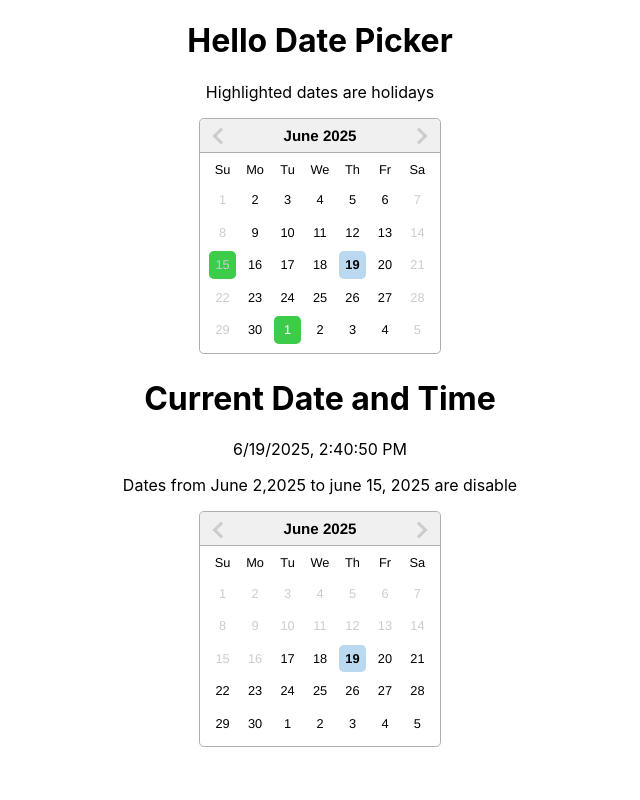
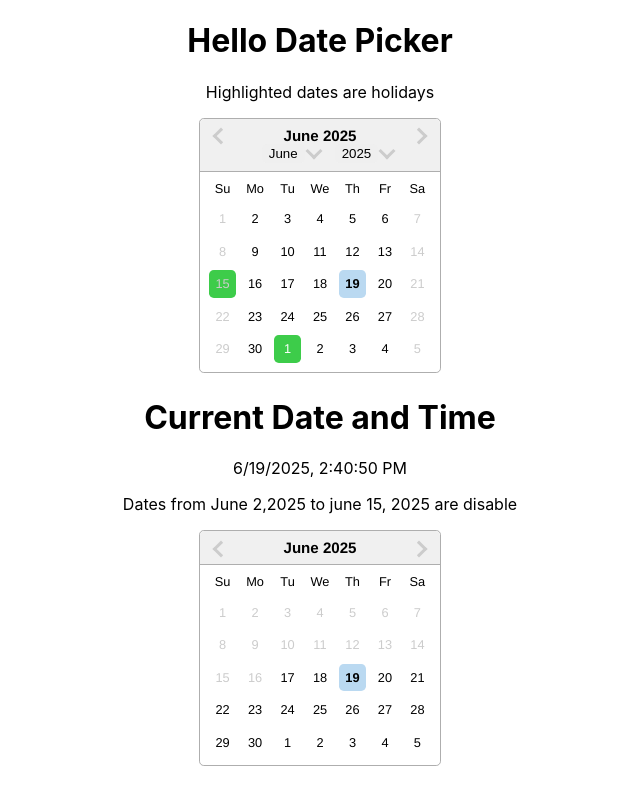
Before and after one commit to teja-reddy21/calendar, a React (Create React App) app: page / in a window 1280 px wide. Shown: the whole page, without its empty margins (320-960 px from the left). Built offline with nearby package versions, Linux system fonts and the light colour scheme.

Commit message:
added scrollable month and year

```diff
--- a/src/components/ReactDatePicker.jsx
+++ b/src/components/ReactDatePicker.jsx
@@ -41,8 +41,13 @@ const highlightImportantDates=(date)=>{
         filterDate={filterWeekends}
         // showTimeSelect
         // timeIntervals={30}
-        // timeFormat='hh:mm'    for time slection
+        // timeFormat='hh:mm'   // for time slection
         highlightDates={importantDates.map((dateString)=>new Date(dateString))}
+        showMonthDropdown
+        showYearDropdown
+        scrollableYearDropdown
+        scrollableMonthYearDropdown
+        yearDropdownItemNumber={50}
          />
     </div>
   )
```
